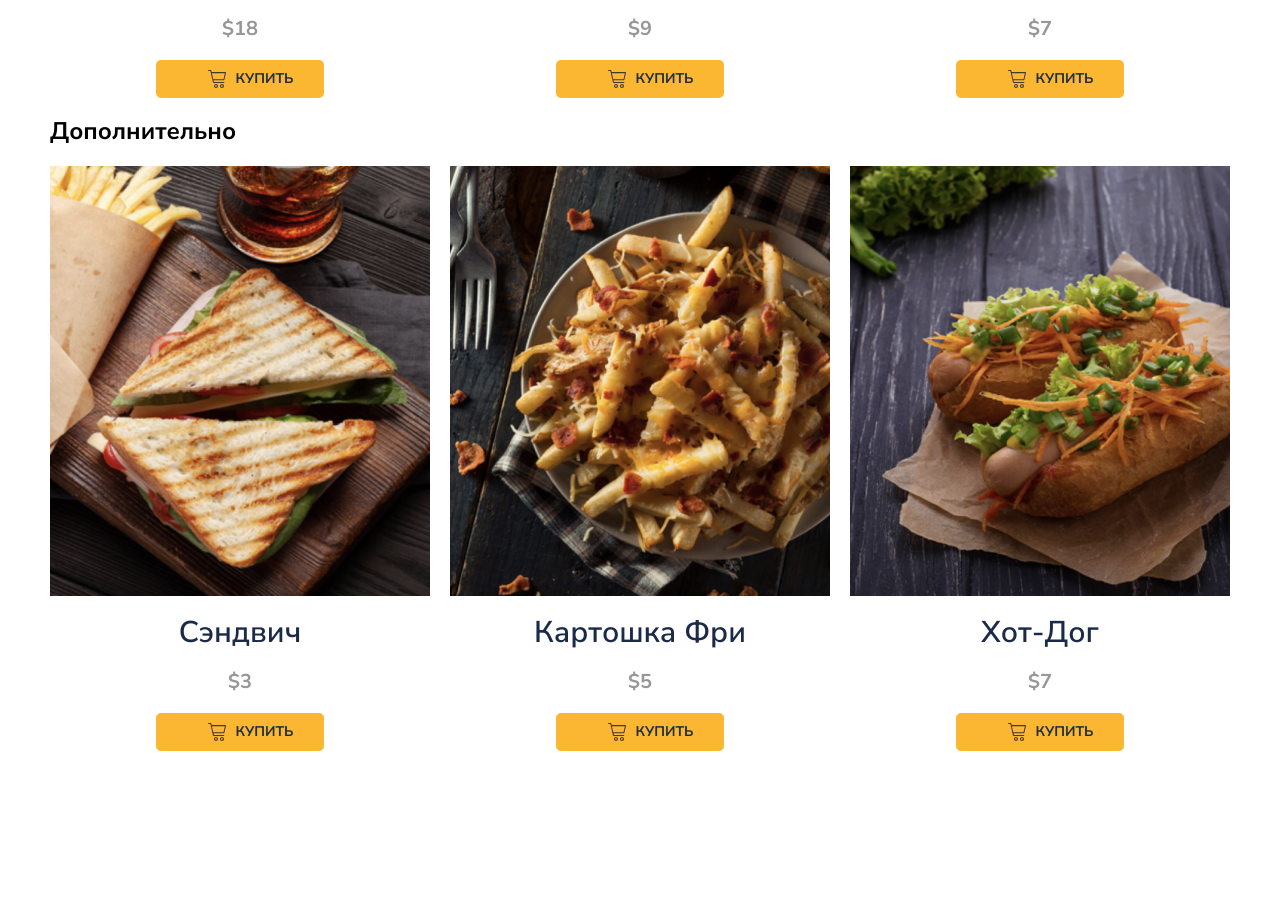
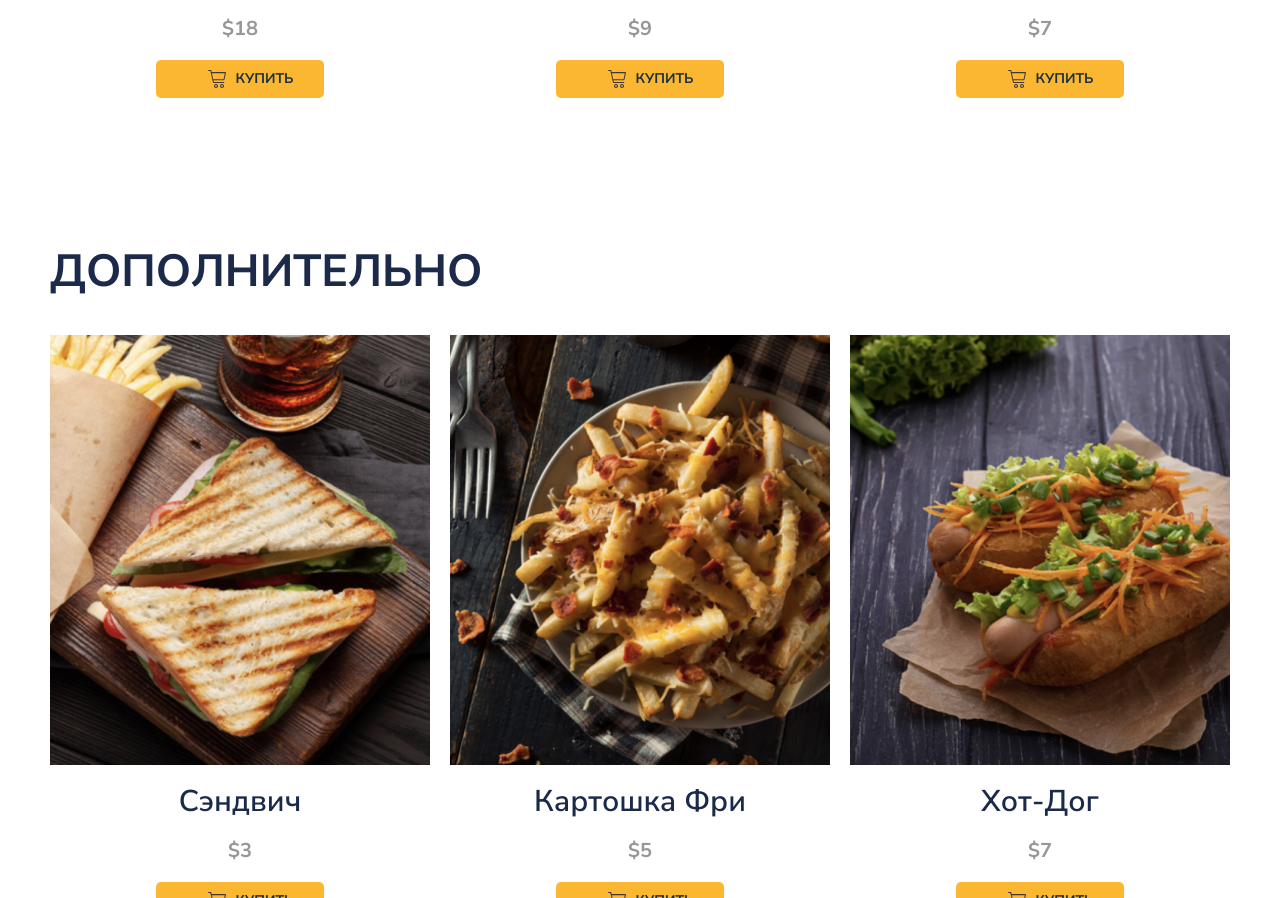
Before and after one commit to lapahm/Module01-Burger, a plain HTML site: page index.html in a window 1280 px wide. Shown: the part 2394-3292 px from the top of the page. Before the commit the page ends 3145 px from the top, so only its background shows below. Drawn offline with nearby package versions, Linux system fonts and the light colour scheme.

Commit message:
add changes

```diff
--- a/styles/main.css
+++ b/styles/main.css
@@ -308,3 +308,12 @@ header {
     width: 18px;
     height: 18px;
 }
+
+.add-header {
+    font-family: 'Nunito Sans', sans-serif;
+    text-transform: uppercase;
+    font-size: 30px;
+    font-weight: 700;
+    color: #1B2A49;
+    padding-top: 110px;
+}
```
